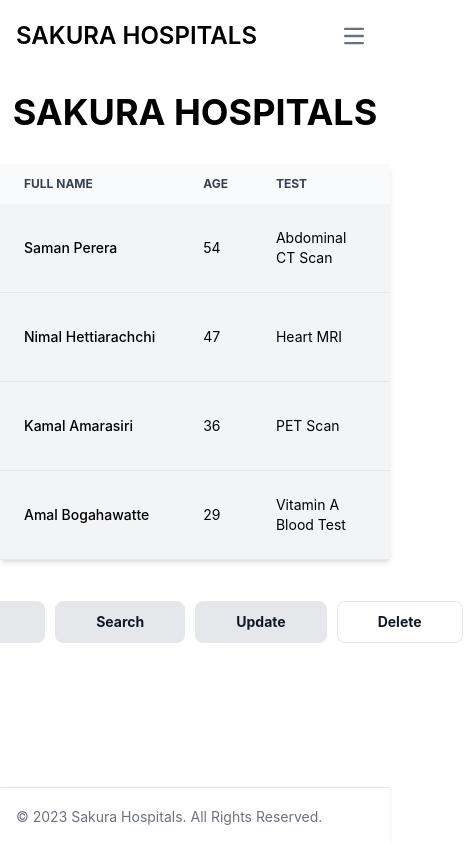
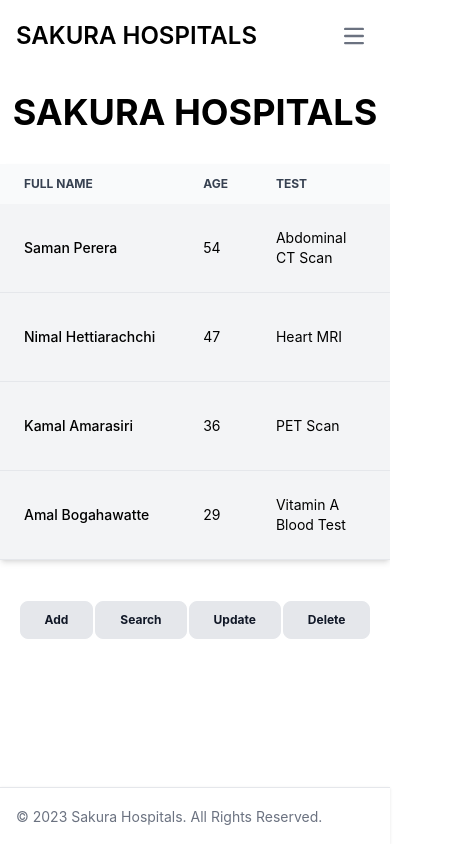
Before and after one commit to Chithraka-Wickramaratne/Project01, a React (Create React App) app in the folder client/: page / in a window 390 px wide. Shown: the whole page, 472 px wide, since content can reach past the window. Built offline with nearby package versions, Linux system fonts and the light colour scheme; the HTML template or start-up script is replaced by a standard one.

Commit message:
Add responsiveness to the buttons and footer

```diff
--- a/client/src/pages/ReportPage.js
+++ b/client/src/pages/ReportPage.js
@@ -213,13 +213,13 @@ export default function ReportPage() {
         </table>
       </div>
       {/* Buttons*/}
-      <div className="flex justify-center items-center mt-10">
+      <div className="flex justify-center items-center mt-10 mb-16 md:mb-10">
         <table className="text-sm text-left rtl:text-right text-black">
           <tr>
             <td>
               <button
                 type="button"
-                className="py-2.5 px-12 me-2 mb-2 text-sm font-bold text-gray-900 focus:outline-none dark:bg-gray-200 rounded-lg border border-gray-200 hover:bg-gray-100 hover:text-blue-700 focus:z-10 focus:ring-4 focus:ring-gray-100 dark:focus:ring-gray-700 bg-gray-200 dark:text-gray-900 dark:border-gray-600 dark:hover:text-white dark:hover:bg-gray-700"
+                className="py-2.5 px-6 sm:px-10 lg:px-12 mb-2 text-xs sm:text-sm lg:text-base font-bold text-gray-900 focus:outline-none dark:bg-gray-200 rounded-lg border border-gray-200 hover:bg-gray-100 hover:text-blue-700 focus:z-10 focus:ring-4 focus:ring-gray-100 dark:focus:ring-gray-700 bg-gray-200 dark:text-gray-900 dark:border-gray-600 dark:hover:text-white dark:hover:bg-gray-700"
               >
                 Add
               </button>
@@ -227,7 +227,7 @@ export default function ReportPage() {
             <td>
               <button
                 type="button"
-                className="py-2.5 px-10 me-2 mb-2 text-sm font-bold text-gray-900 focus:outline-none dark:bg-gray-200 rounded-lg border border-gray-200 hover:bg-gray-100 hover:text-blue-700 focus:z-10 focus:ring-4 focus:ring-gray-100 dark:focus:ring-gray-700 bg-gray-200 dark:text-gray-900 dark:border-gray-600 text- dark:hover:text-white dark:hover:bg-gray-700"
+                className="py-2.5 px-6 sm:px-8 lg:px-10 mb-2 text-xs sm:text-sm lg:text-base font-bold text-gray-900 focus:outline-none dark:bg-gray-200 rounded-lg border border-gray-200 hover:bg-gray-100 hover:text-blue-700 focus:z-10 focus:ring-4 focus:ring-gray-100 dark:focus:ring-gray-700 bg-gray-200 dark:text-gray-900 dark:border-gray-600 dark:hover:text-white dark:hover:bg-gray-700"
               >
                 Search
               </button>
@@ -235,7 +235,7 @@ export default function ReportPage() {
             <td>
               <button
                 type="button"
-                className="py-2.5 px-10 me-2 mb-2 text-sm font-bold text-gray-900 focus:outline-none dark:bg-gray-200 rounded-lg border border-gray-200 hover:bg-gray-100 hover:text-blue-700 focus:z-10 focus:ring-4 focus:ring-gray-100 dark:focus:ring-gray-700 bg-gray-200 dark:text-gray-900 dark:border-gray-600 dark:hover:text-white dark:hover:bg-gray-700"
+                className="py-2.5 px-6 sm:px-8 lg:px-10 mb-2 text-xs sm:text-sm lg:text-base font-bold text-gray-900 focus:outline-none dark:bg-gray-200 rounded-lg border border-gray-200 hover:bg-gray-100 hover:text-blue-700 focus:z-10 focus:ring-4 focus:ring-gray-100 dark:focus:ring-gray-700 bg-gray-200 dark:text-gray-900 dark:border-gray-600 dark:hover:text-white dark:hover:bg-gray-700"
               >
                 Update
               </button>
@@ -243,7 +243,7 @@ export default function ReportPage() {
             <td>
               <button
                 type="button"
-                className="py-2.5 px-10 me-2 mb-2 text-sm font-bold text-gray-900 focus:outline-none bg-white rounded-lg border border-gray-200 hover:bg-gray-100 hover:text-blue-700 focus:z-10 focus:ring-4 focus:ring-gray-100 dark:focus:ring-gray-700 dark:bg-gray-200 dark:text-gray-900 dark:border-gray-600 dark:hover:text-white dark:hover:bg-gray-700"
+                className="py-2.5 px-6 sm:px-8 lg:px-10 mb-2 text-xs sm:text-sm lg:text-base font-bold text-gray-900 focus:outline-none dark:bg-gray-200 rounded-lg border border-gray-200 hover:bg-gray-100 hover:text-blue-700 focus:z-10 focus:ring-4 focus:ring-gray-100 dark:focus:ring-gray-700 bg-gray-200 dark:text-gray-900 dark:border-gray-600 dark:hover:text-white dark:hover:bg-gray-700"
               >
                 Delete
               </button>
```
